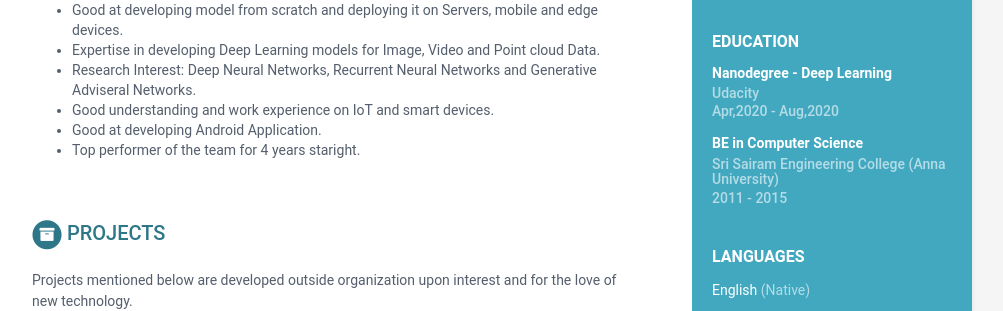
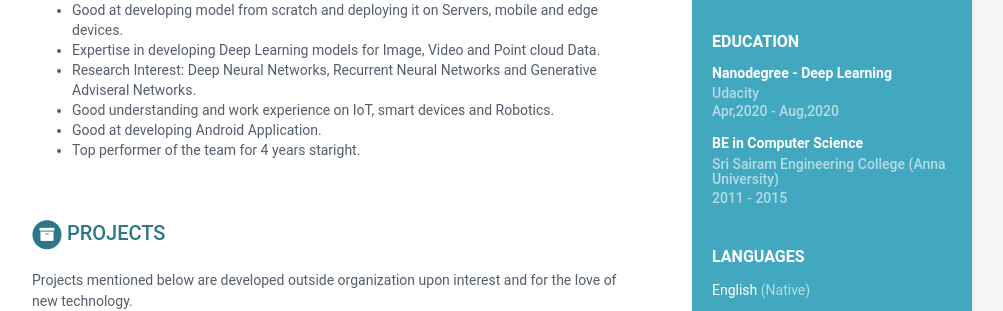
Before and after one commit to prabhakar-sivanean/me, a Jekyll site: the page built from index.html, in a window 1280 px wide. Shown: the part 519-830 px from the top of the page, without its empty margins (168-1171 px from the left). Built offline with Jekyll 4.4.1, drawn with Linux system fonts in a browser that asks for light colours.

Commit message:
Update data.yml

```diff
--- a/_data/data.yml
+++ b/_data/data.yml
@@ -82,7 +82,7 @@ experiences:
           - Good at developing model from scratch and deploying it on Servers, mobile and edge devices.
           - Expertise in developing Deep Learning models for Image, Video and Point cloud Data.
           - Research Interest: Deep Neural Networks, Recurrent Neural Networks and Generative Adviseral Networks.
-          - Good understanding and work experience on IoT and smart devices.
+          - Good understanding and work experience on IoT, smart devices and Robotics.
           - Good at developing Android Application.
           - Top performer of the team for 4 years staright.
 projects:
```
